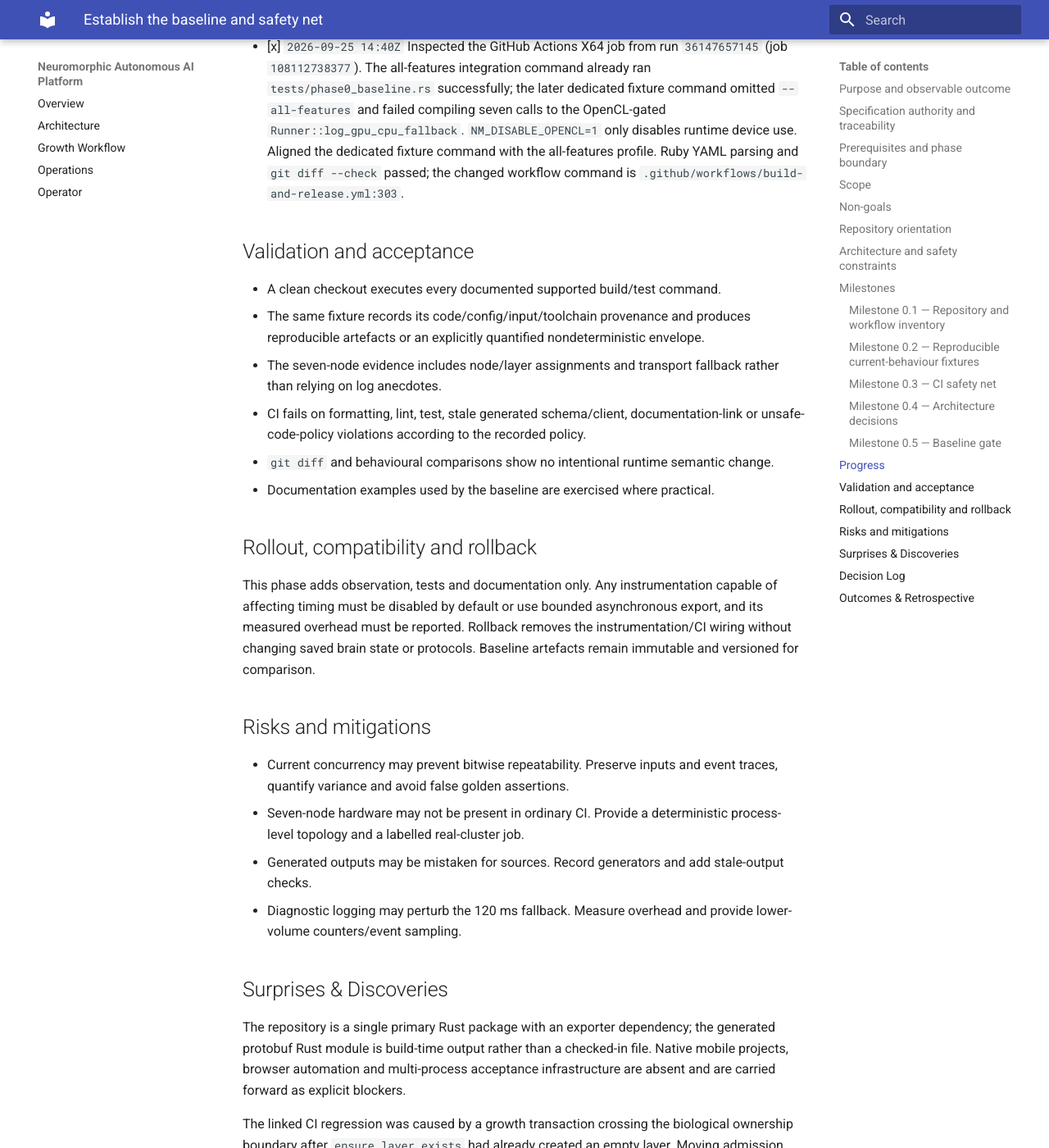
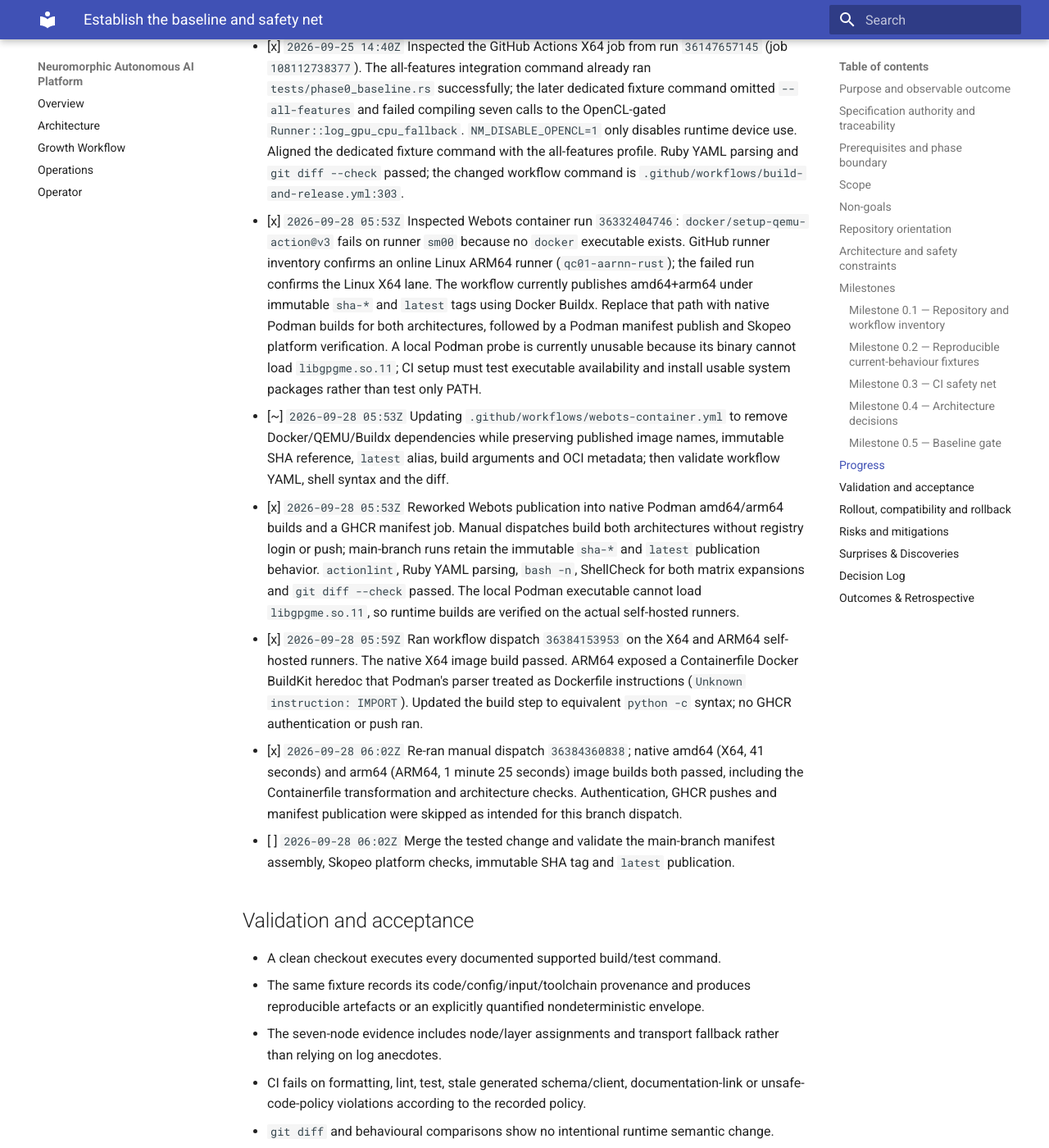
Before and after one commit to neuralmimicry/aarnn_rust, an MkDocs documentation site: the page built from docs/execplans/phase-00-baseline.md, in a window 1280 px wide and 1400 px high, scrolled down 4379 px. Shown: the whole window at 82% size. Built offline with MkDocs 1.6.1 and Material for MkDocs 9.7.7, drawn with Linux system fonts in a browser that asks for light colours; some of the changed text lies outside the part shown.

Commit message:
ci: build Webots images with native Podman runners (#28)
* ci: build Webots image with native Podman runners

* fix: make Webots Containerfile Podman-compatible

* docs: record Webots Podman build validation

```diff
--- a/docs/execplans/phase-00-baseline.md
+++ b/docs/execplans/phase-00-baseline.md
@@ -116,6 +116,40 @@
   disables runtime device use. Aligned the dedicated fixture command with the
   all-features profile. Ruby YAML parsing and `git diff --check` passed; the
   changed workflow command is `.github/workflows/build-and-release.yml:303`.
+- [x] `2026-09-28 05:53Z` Inspected Webots container run `36332404746`:
+  `docker/setup-qemu-action@v3` fails on runner `sm00` because no `docker`
+  executable exists. GitHub runner inventory confirms an online Linux ARM64
+  runner (`qc01-aarnn-rust`); the failed run confirms the Linux X64 lane. The
+  workflow currently publishes amd64+arm64 under immutable `sha-*` and
+  `latest` tags using Docker Buildx. Replace that path with native Podman builds
+  for both architectures, followed by a Podman manifest publish and Skopeo
+  platform verification. A local Podman probe is currently unusable because
+  its binary cannot load `libgpgme.so.11`; CI setup must test executable
+  availability and install usable system packages rather than test only PATH.
+- [~] `2026-09-28 05:53Z` Updating `.github/workflows/webots-container.yml` to
+  remove Docker/QEMU/Buildx dependencies while preserving published image
+  names, immutable SHA reference, `latest` alias, build arguments and OCI
+  metadata; then validate workflow YAML, shell syntax and the diff.
+- [x] `2026-09-28 05:53Z` Reworked Webots publication into native Podman
+  amd64/arm64 builds and a GHCR manifest job. Manual dispatches build both
+  architectures without registry login or push; main-branch runs retain the
+  immutable `sha-*` and `latest` publication behavior. `actionlint`, Ruby YAML
+  parsing, `bash -n`, ShellCheck for both matrix expansions and `git diff
+  --check` passed. The local Podman executable cannot load `libgpgme.so.11`, so
+  runtime builds are verified on the actual self-hosted runners.
+- [x] `2026-09-28 05:59Z` Ran workflow dispatch `36384153953` on the X64 and
+  ARM64 self-hosted runners. The native X64 image build passed. ARM64 exposed a
+  Containerfile Docker BuildKit heredoc that Podman's parser treated as
+  Dockerfile instructions (`Unknown instruction: IMPORT`). Updated the build
+  step to equivalent `python -c` syntax; no GHCR authentication or push ran.
+- [x] `2026-09-28 06:02Z` Re-ran manual dispatch `36384360838`; native amd64
+  (X64, 41 seconds) and arm64 (ARM64, 1 minute 25 seconds) image builds both
+  passed, including the Containerfile transformation and architecture checks.
+  Authentication, GHCR pushes and manifest publication were skipped as
+  intended for this branch dispatch.
+- [ ] `2026-09-28 06:02Z` Merge the tested change and validate the main-branch
+  manifest assembly, Skopeo platform checks, immutable SHA tag and `latest`
+  publication.
 
 ## Validation and acceptance
 
@@ -157,6 +191,16 @@
 OpenCL helper required by current `Runner` call sites; the OpenCL environment
 switch controls runtime device selection only.
 
+The 2026-09-27 Webots image workflow failure is a container-tool mismatch:
+Docker QEMU setup runs before any build step, but the self-hosted runner is
+Podman-based and has no Docker executable. Native X64 and ARM64 runners are
+available, so there is no need to add QEMU or a Docker-compatible daemon.
+The first native multi-architecture check then found a second compatibility
+issue: Podman does not accept the Docker BuildKit heredoc `RUN` block in the
+Webots Containerfile. Its equivalent bytecode-compilation/removal operation is
+now expressed as a Python `-c` command; both native architectures must pass
+before publication.
+
 ## Decision Log
 
 - Initial decision: Phase 0 is observational and must not repair known distributed defects. Authority: Section 20.1.
@@ -170,6 +214,16 @@
   though it omits the heavier duplicate X64 library, integration, doctest and
   release-smoke gates. The workflow uses the quoted Cargo test selector and
   disables OpenCL for deterministic CPU validation.
+- `2026-09-28` Webots container publication will build natively with Podman on
+  Linux X64 and ARM64 self-hosted runners, publish architecture-qualified
+  staging tags, then assemble the existing immutable SHA and `latest` aliases
+  with a multi-architecture manifest. This preserves native page-size and
+  image behavior without Docker, Buildx or QEMU. Authority: Phase 0 CI safety
+  net and repository requirement to keep Linux Actions jobs on self-hosted
+  runners.
+- `2026-09-28` Keep the Webots Containerfile build step compatible with Podman
+  by avoiding BuildKit-only heredoc syntax while preserving the bytecode-only
+  package transformation.
 
 ## Outcomes & Retrospective
 
```
Also changed, not shown: 2 other files.
